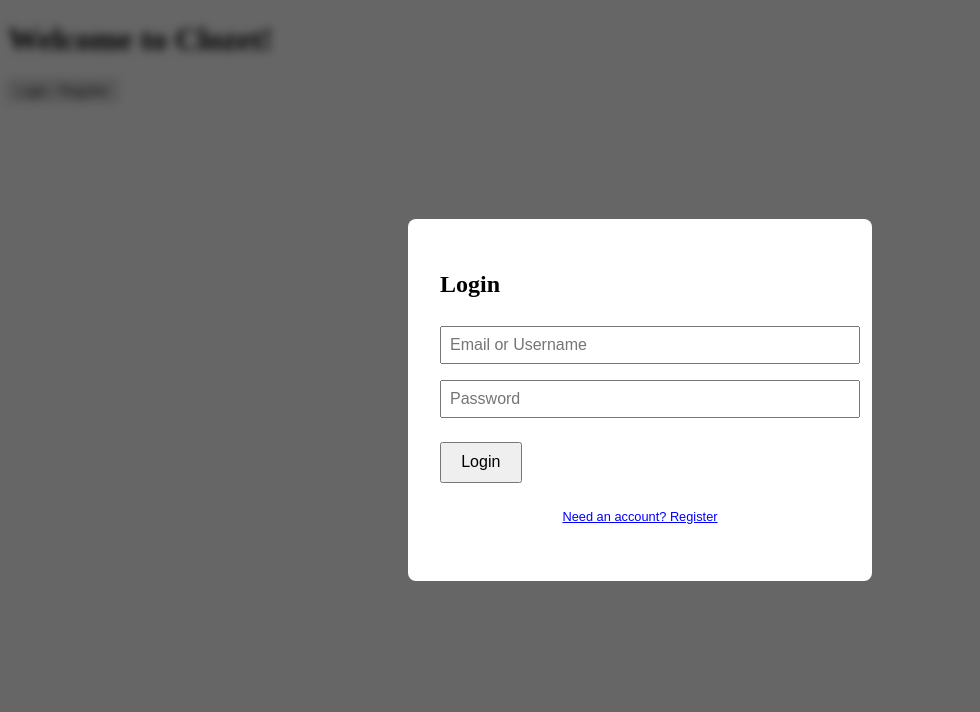
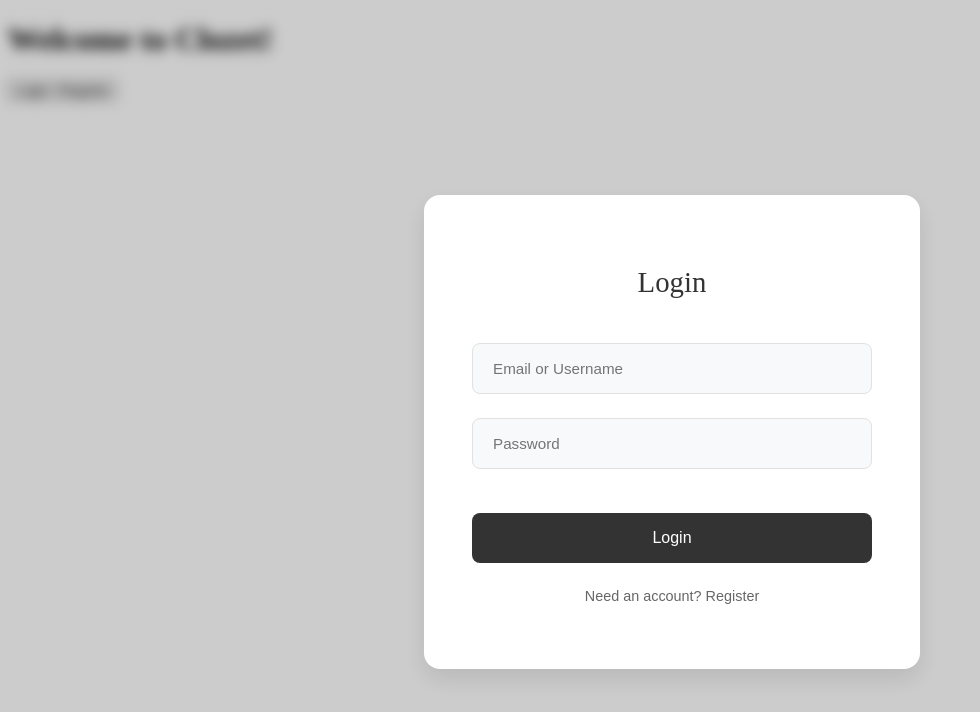
Before and after one commit to ntnu-blackandbrown/clozet, a Vue app in the folder frontend/: page / in a window 1280 px wide. Both pictures are taken after a click on the button "Login / Register". Shown: the top 712 px of the page, without its empty margins (0-980 px from the left). Built offline with nearby package versions, Linux system fonts and the light colour scheme; the HTML template or start-up script is replaced by a standard one.

Commit message:
add styling to loginRegisterModal

```diff
--- a/frontend/src/components/LoginRegisterModal.vue
+++ b/frontend/src/components/LoginRegisterModal.vue
@@ -116,49 +116,113 @@ const close = () => {
   left: 0;
   width: 100vw;
   height: 100vh;
-  background-color: rgba(0, 0, 0, 0.6); /* dark overlay */
+  background-color: rgba(0, 0, 0, 0.2);
+  backdrop-filter: blur(5px);
   display: flex;
   justify-content: center;
   align-items: center;
   z-index: 999;
+  padding: 2rem;
+  overflow-y: auto;
 }
 
 .container {
   background: white;
-  padding: 2rem;
-  border-radius: 8px;
+  padding: 3rem;
+  border-radius: 16px;
   width: 90%;
   max-width: 400px;
+  box-shadow: 0 10px 25px rgba(0, 0, 0, 0.1);
+  margin: auto;
+  max-height: 90vh;
+  overflow-y: auto;
+}
+
+.container::-webkit-scrollbar {
+  width: 8px;
+}
+
+.container::-webkit-scrollbar-track {
+  background: #f1f1f1;
+  border-radius: 4px;
+}
+
+.container::-webkit-scrollbar-thumb {
+  background: #c1c1c1;
+  border-radius: 4px;
+}
+
+.container h2 {
+  color: #333;
+  font-size: 1.8rem;
+  margin-bottom: 2rem;
+  font-weight: 500;
+  text-align: center;
 }
 
 input {
   width: 100%;
-  margin: 0.5rem 0;
-  padding: 0.5rem;
-  font-size: 1rem;
+  margin: 0.75rem 0;
+  padding: 1rem 1.25rem;
+  font-size: 0.95rem;
+  border: 1px solid #e1e1e1;
+  border-radius: 8px;
+  background-color: #f8f9fa;
+  transition: all 0.3s ease;
+  box-sizing: border-box;
 }
 
-button {
-  padding: 0.6rem 1.2rem;
+input:focus {
+  outline: none;
+  border-color: #c4c4c4;
+  background-color: white;
+  box-shadow: 0 0 0 2px rgba(0, 0, 0, 0.05);
+}
+
+button[type="submit"] {
+  width: 100%;
+  padding: 1rem;
   font-size: 1rem;
-  margin-top: 0.5rem;
+  margin-top: 1.5rem;
+  background-color: #333;
+  color: white;
+  border: none;
+  border-radius: 8px;
+  cursor: pointer;
+  transition: background-color 0.3s ease;
+}
+
+button[type="submit"]:hover {
+  background-color: #444;
 }
 
 .toggle-form {
   background: none;
   border: none;
-  color: blue;
-  text-decoration: underline;
+  color: #666;
+  text-decoration: none;
   cursor: pointer;
-  font-size: 0.8rem;
+  font-size: 0.9rem;
   display: block;
-  margin: 0 auto;
+  margin: 1.5rem auto 0;
+  transition: color 0.3s ease;
+}
+
+.toggle-form:hover {
+  color: #333;
 }
 
 .error {
   display: block;
   color: #e74c3c;
-  font-size: 0.875rem;
-  margin-top: 0.5rem;
+  font-size: 0.8rem;
+  margin: 0.25rem 0 0.5rem;
+  padding-left: 0.5rem;
+}
+
+@media (max-width: 480px) {
+  .container {
+    padding: 2rem;
+  }
 }
 </style>
```
